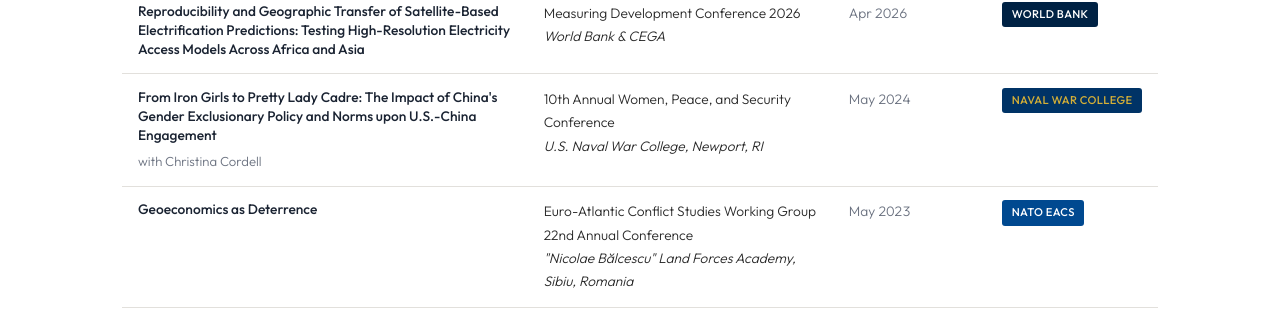
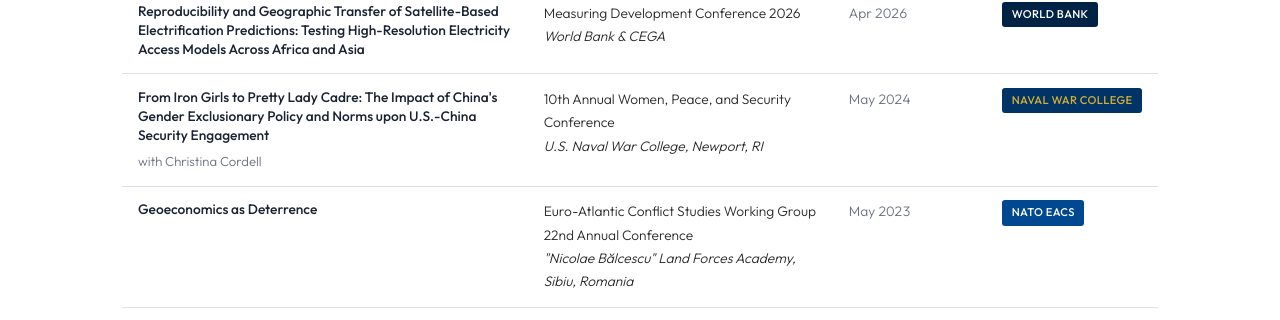
Before and after one commit to a-novi13-byte/a-novi13-byte.github.io, a Jekyll site: the page built from research.html, in a window 1280 px wide and 900 px high, scrolled down 572 px. Shown: the part 384-704 px from the top of the window. Built offline with Jekyll 4.4.1, drawn with Linux system fonts in a browser that asks for light colours.

Commit message:
Update research.html

```diff
--- a/research.html
+++ b/research.html
@@ -82,7 +82,7 @@ permalink: /research/
         <td><span class="pub-badge badge-worldbank">World Bank</span></td>
       </tr>
       <tr>
-        <td><div class="pub-title"><a href="https://usnwc.edu/News-and-Events/Events/US-Naval-War-College-2024-Women-Peace-and-Security-Symposium" target="_blank" rel="noopener">From Iron Girls to Pretty Lady Cadre: The Impact of China's Gender Exclusionary Policy and Norms upon U.S.-China Engagement</a></div><div class="pub-coauthor">with Christina Cordell</div></td>
+        <td><div class="pub-title"><a href="https://usnwc.edu/News-and-Events/Events/US-Naval-War-College-2024-Women-Peace-and-Security-Symposium" target="_blank" rel="noopener">From Iron Girls to Pretty Lady Cadre: The Impact of China's Gender Exclusionary Policy and Norms upon U.S.-China Security Engagement</a></div><div class="pub-coauthor">with Christina Cordell</div></td>
         <td>10th Annual Women, Peace, and Security Conference<br><em>U.S. Naval War College, Newport, RI</em></td>
         <td class="pub-year">May 2024</td>
         <td><span class="pub-badge badge-nwc">Naval War College</span></td>
```
